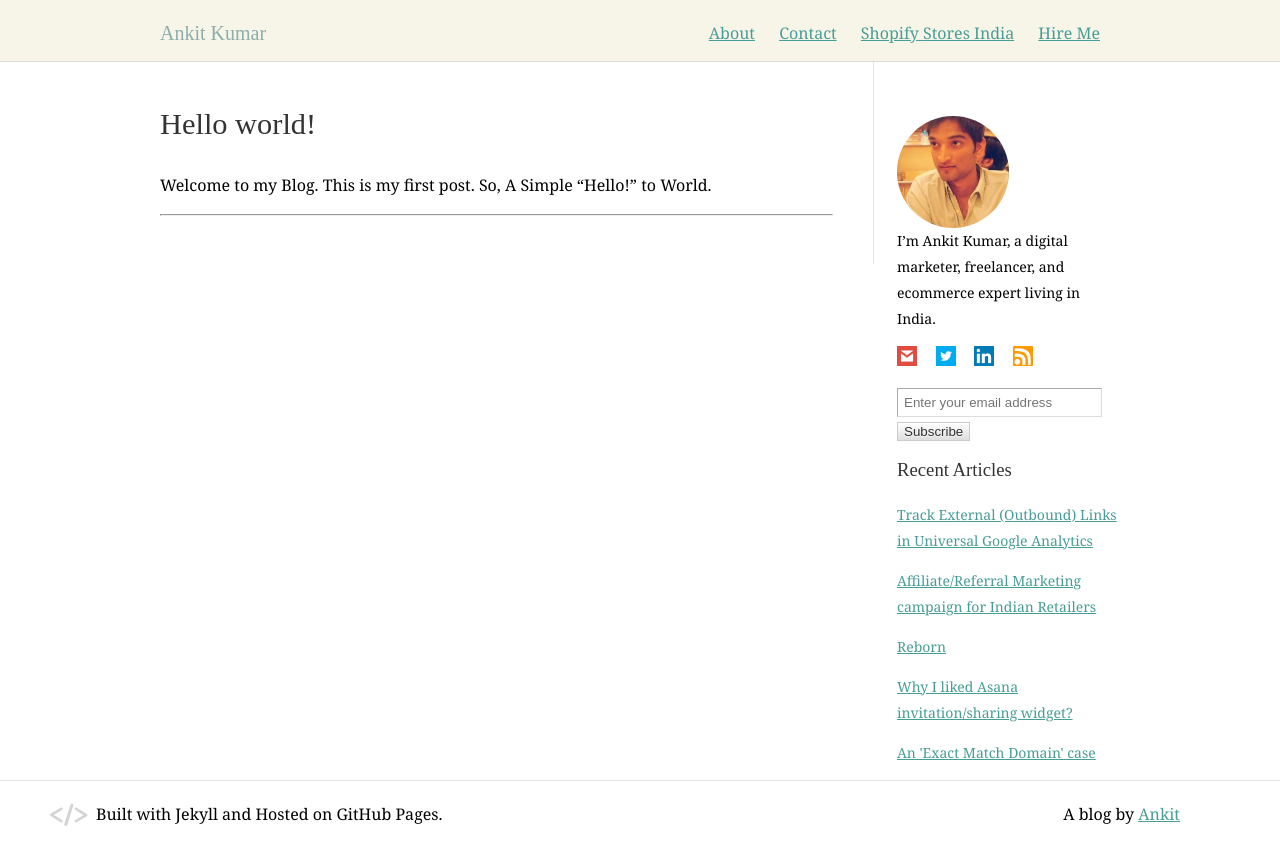
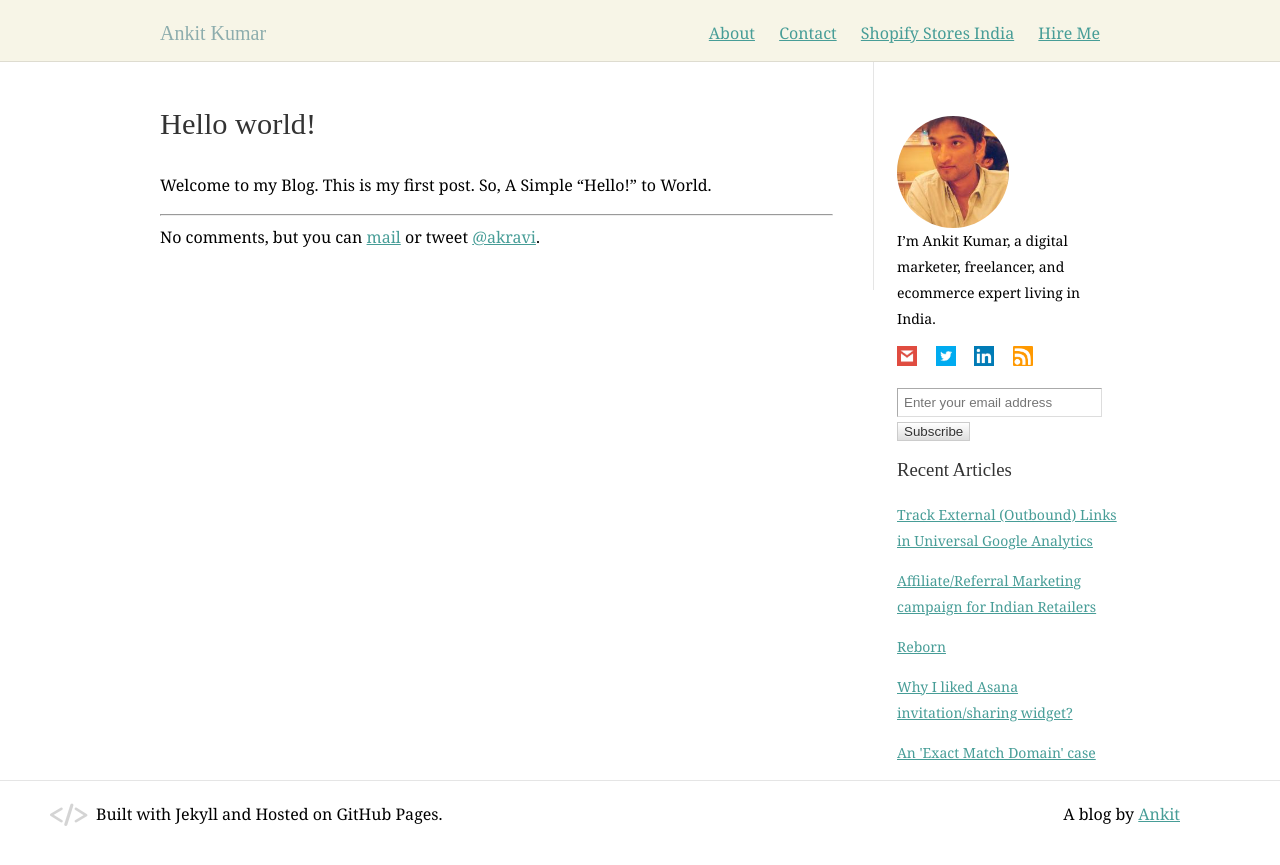
Before and after one commit to ankit7/ankit7.github.io, a Jekyll site: the page built from _posts/2010-07-03-hello-world.markdown, in a window 1280 px wide. Shown: the top 865 px of the page. Built offline with Jekyll 4.4.1, drawn with Linux system fonts in a browser that asks for light colours; nearby versions of some CDN libraries.

Commit message:
Removed Comments

```diff
--- a/_layouts/post.html
+++ b/_layouts/post.html
@@ -5,25 +5,5 @@ layout: default
 <div class="post">
 {{ content }}
 <hr>
-<!-- START: Livefyre Embed -->
-<div id="livefyre-comments"></div>
-<script type="text/javascript" src="http://zor.livefyre.com/wjs/v3.0/javascripts/livefyre.js"></script>
-<script type="text/javascript">
-(function () {
-    var articleId = fyre.conv.load.makeArticleId(null);
-    fyre.conv.load({}, [{
-        el: 'livefyre-comments',
-        network: "livefyre.com",
-        siteId: "289809",
-        articleId: articleId,
-        signed: false,
-        collectionMeta: {
-            articleId: articleId,
-            url: fyre.conv.load.makeCollectionUrl(),
-        }
-    }], function() {});
-}());
-</script>
-<!-- END: Livefyre Embed -->
-
+No comments, but you can <a href="mailto:mail@ankitkumar.in">mail</a> or tweet <a href="http://twitter.com/akravi">@akravi</a>.
 </div>
```
